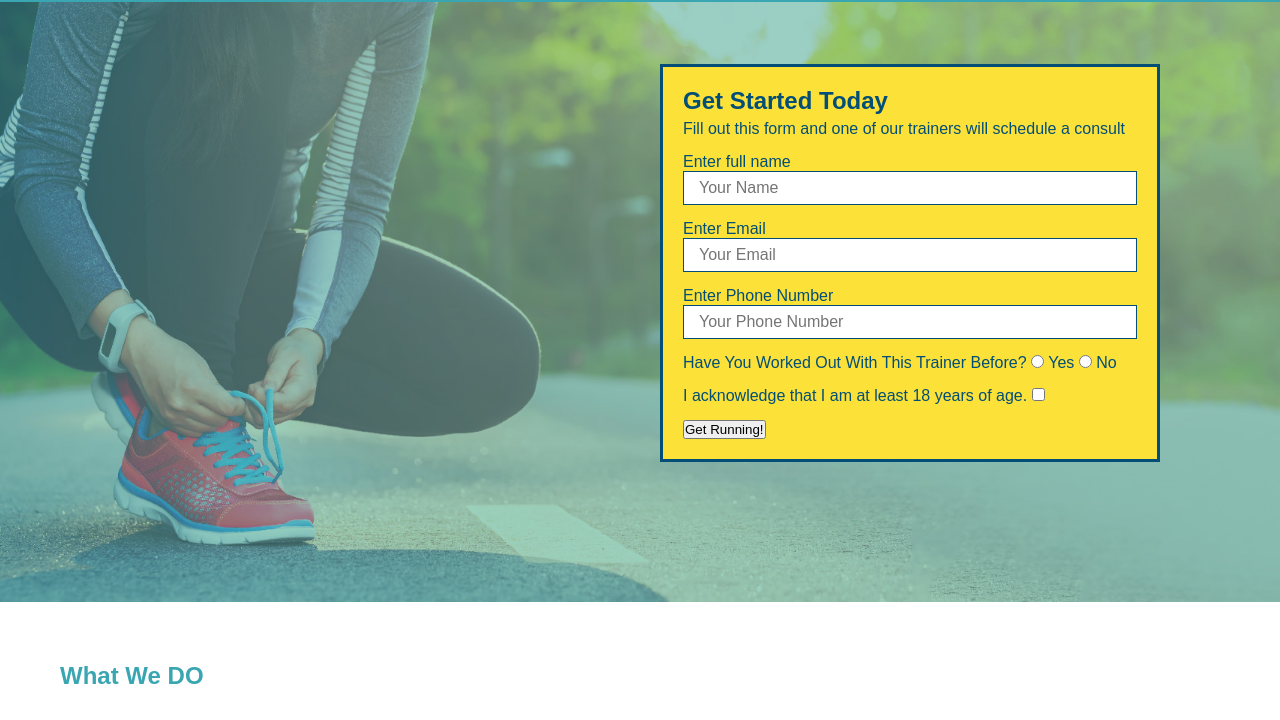
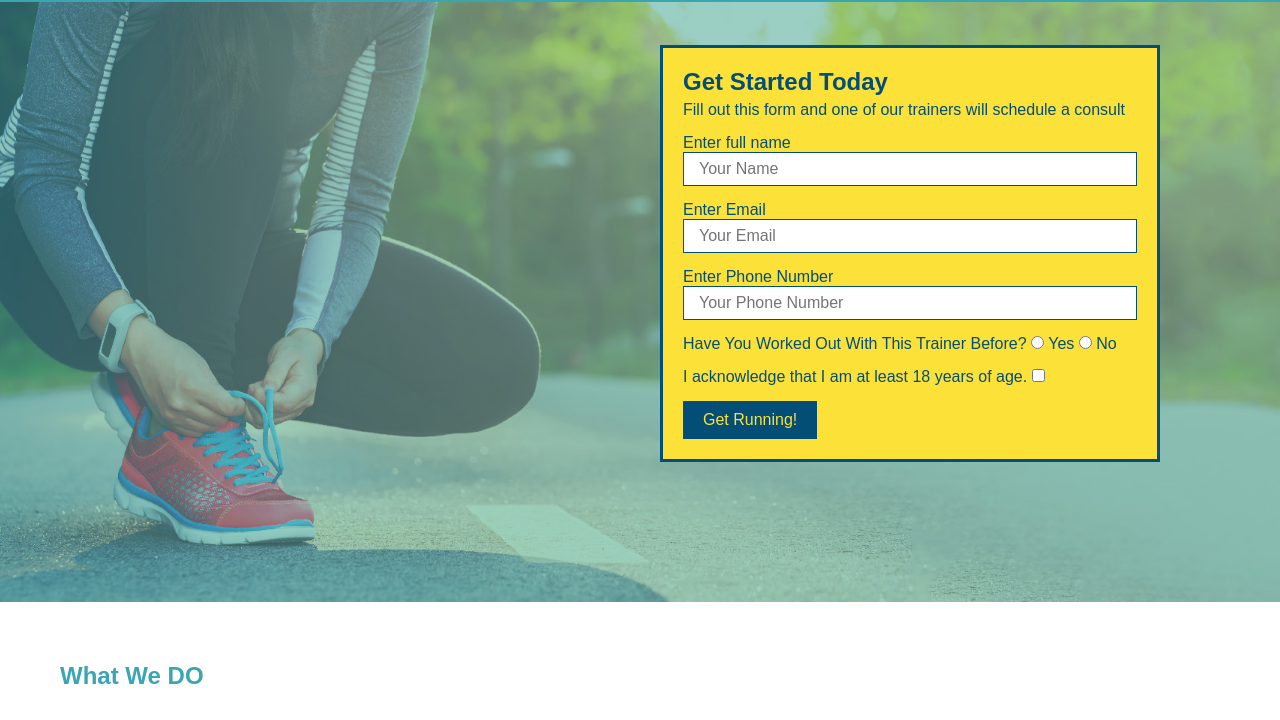
Before and after one commit to RetroColossus/run-buddy, a plain HTML site: page index.html in a window 1280 px wide. Shown: the part 80-800 px from the top of the page. Drawn offline with Linux system fonts and the light colour scheme.

Commit message:
button update

```diff
--- a/assets/css/style.css
+++ b/assets/css/style.css
@@ -97,4 +97,12 @@ section {
   width: 100%;
   margin-bottom: 15px;
 }
+
+.hero-form button {
+  color: #fce138;
+  background-color: #024e76;
+  border: none;
+  padding: 10px 20px;
+  font-size: 16px;
+}
 /* hero style end */
```
